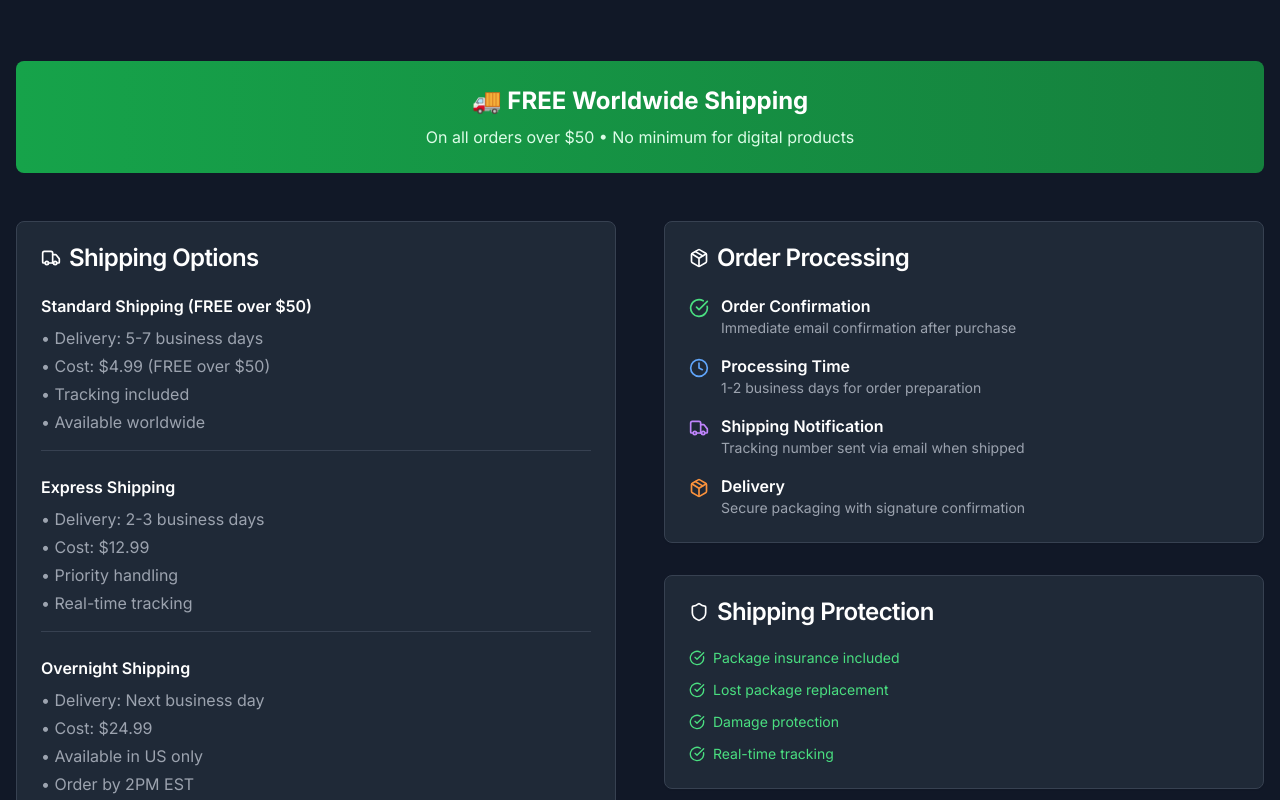
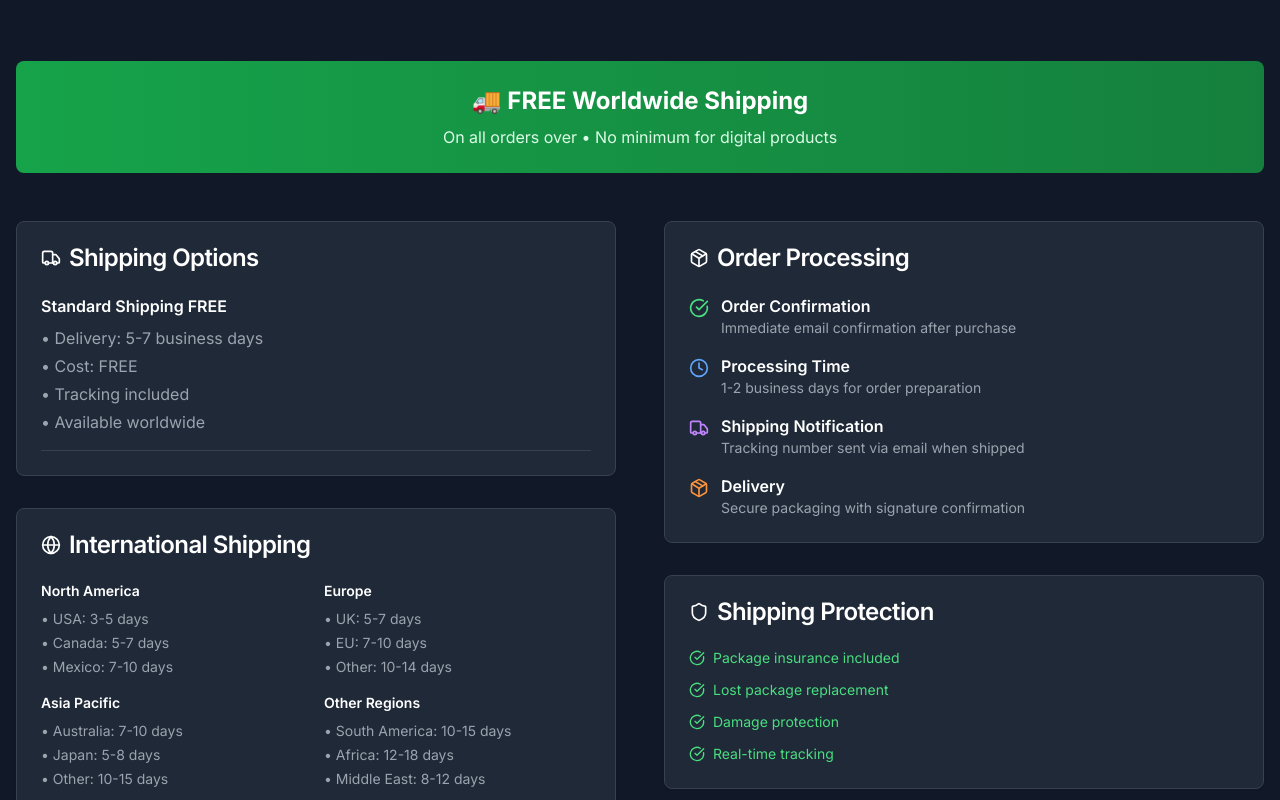
Before and after one commit to elijahgummer/czarcarstore, a Next.js app: page /shipping in a window 1280 px wide. Shown: the part 260-1060 px from the top of the page. Built offline with nearby package versions, Linux system fonts and the light colour scheme.

Commit message:
changed the shipping details

```diff
--- a/app/shipping/page.tsx
+++ b/app/shipping/page.tsx
@@ -22,7 +22,7 @@ export default function ShippingPage() {
         {/* Free Shipping Banner */}
         <div className="bg-gradient-to-r from-green-600 to-green-700 rounded-lg p-6 mb-12 text-center">
           <h2 className="text-2xl font-bold text-white mb-2">🚚 FREE Worldwide Shipping</h2>
-          <p className="text-green-100">On all orders over $50 • No minimum for digital products</p>
+          <p className="text-green-100">On all orders over • No minimum for digital products</p>
         </div>
 
         <div className="grid grid-cols-1 lg:grid-cols-2 gap-12">
@@ -37,32 +37,12 @@ export default function ShippingPage() {
               </CardHeader>
               <CardContent className="space-y-6">
                 <div className="border-b border-gray-700 pb-4">
-                  <h3 className="font-semibold text-white mb-2">Standard Shipping (FREE over $50)</h3>
+                  <h3 className="font-semibold text-white mb-2">Standard Shipping FREE</h3>
                   <div className="text-gray-400 space-y-1">
                     <p>• Delivery: 5-7 business days</p>
-                    <p>• Cost: $4.99 (FREE over $50)</p>
+                    <p>• Cost: FREE</p>
                     <p>• Tracking included</p>
                     <p>• Available worldwide</p>
-                  </div>
-                </div>
-
-                <div className="border-b border-gray-700 pb-4">
-                  <h3 className="font-semibold text-white mb-2">Express Shipping</h3>
-                  <div className="text-gray-400 space-y-1">
-                    <p>• Delivery: 2-3 business days</p>
-                    <p>• Cost: $12.99</p>
-                    <p>• Priority handling</p>
-                    <p>• Real-time tracking</p>
-                  </div>
-                </div>
-
-                <div>
-                  <h3 className="font-semibold text-white mb-2">Overnight Shipping</h3>
-                  <div className="text-gray-400 space-y-1">
-                    <p>• Delivery: Next business day</p>
-                    <p>• Cost: $24.99</p>
-                    <p>• Available in US only</p>
-                    <p>• Order by 2PM EST</p>
                   </div>
                 </div>
               </CardContent>
```
